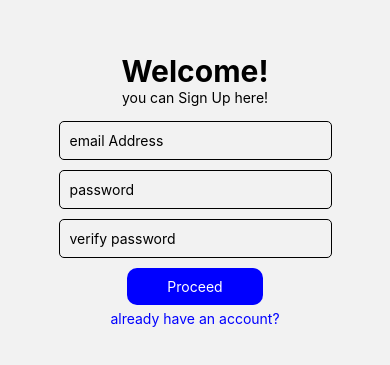
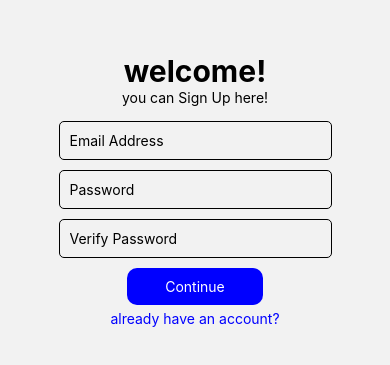
Before and after one commit to JamilShoujah/fullstack-react-native-project, a React Native app in the folder ReactNativeNavigationBasics/: screen /SignUp in a window 390 px wide. Shown: the part 227-592 px from the top of the page. Built offline with nearby package versions, Linux system fonts and the light colour scheme.

Commit message:
safety commit

```diff
--- a/ReactNativeNavigationBasics/src/Pages/signUpPage.tsx
+++ b/ReactNativeNavigationBasics/src/Pages/signUpPage.tsx
@@ -1,10 +1,14 @@
 /* eslint-disable react-native/no-inline-styles */
 import React from 'react';
+import {useTranslation} from 'react-i18next';
 import {View, Text} from 'react-native';
 import {IPageInterface} from '../ComponentInterfaces/PagesInterface';
 import {SignUpScreen} from '../screens/signUpScreen';
 
 export const SignUpPage: React.FC<IPageInterface> = ({navigation}) => {
+  const {t} = useTranslation();
+  const welcome_ = t('welcome');
+  const signupHere_ = t('signupHere');
   return (
     <View
       style={{
@@ -13,8 +17,8 @@ export const SignUpPage: React.FC<IPageInterface> = ({navigation}) => {
         justifyContent: 'center',
         top: 'auto',
       }}>
-      <Text style={{fontWeight: 'bold', fontSize: 30}}>Welcome!</Text>
-      <Text>you can Sign Up here!</Text>
+      <Text style={{fontWeight: 'bold', fontSize: 30}}>{welcome_}!</Text>
+      <Text>{signupHere_}</Text>
       <SignUpScreen navigation={navigation} />
     </View>
   );
--- a/ReactNativeNavigationBasics/src/locales/ar.json
+++ b/ReactNativeNavigationBasics/src/locales/ar.json
@@ -7,5 +7,11 @@
   "age":"عمر",
   "gender": "جنس",
   "religion": "دِين",
-  "peerView": "أصدقاء"
+  "peerView": "أصدقاء",
+  "emailAddress": "عنوان البريد الإلكتروني",
+  "password": "كلمة المرور",
+  "proceed": "مواصلة",
+  "noAccount": "ليس لديك حساب؟",
+  "signupHere": "يمكنك التسجيل هنا"
+
 }
--- a/ReactNativeNavigationBasics/src/locales/en.json
+++ b/ReactNativeNavigationBasics/src/locales/en.json
@@ -6,6 +6,14 @@
   "email": "Email",
   "age":"Age",
   "gender": "Gender",
-  "religion": "religion",
-  "peerView": "Friends"
+  "religion": "Religion",
+  "peerView": "Friends",
+  "emailAddress": "Email Address",
+  "password": "Password",
+  "proceed": "Continue",
+  "noAccount": "Don't have an account?",
+  "signupHere": "you can Sign Up here!",
+  "verifyPassword": "Verify Password",
+  "haveAccount": "already have an account?"
+
 }
--- a/ReactNativeNavigationBasics/src/locales/jp.json
+++ b/ReactNativeNavigationBasics/src/locales/jp.json
@@ -7,5 +7,12 @@
   "age":"年",
   "gender": "性別",
   "religion": "宗教",
-  "peerView": "友達"
+  "peerView": "友達",
+  "emailAddress": "電子メールアドレス",
+  "password": "パスワード",
+  "proceed": "続く",
+  "noAccount": "アカウントをお持ちでない場合は、",
+  "signupHere": "ここからサインアップできます!",
+  "verifyPassword": "パスワードを照合します",
+  "haveAccount": "すでにアカウントをお持ちですか"
 }
--- a/ReactNativeNavigationBasics/src/screens/logInScreen.tsx
+++ b/ReactNativeNavigationBasics/src/screens/logInScreen.tsx
@@ -7,24 +7,30 @@ import {TextInputField} from '../components/textInputComponent';
 import {IPageInterface} from '../ComponentInterfaces/PagesInterface';
 import {getLogInStore} from '../store/login-store';
 import {loginValidation} from '../utils/loginValidation';
+import {useTranslation} from 'react-i18next';
 
 export const LogInScreen: React.FC<IPageInterface> = observer(
   ({navigation}) => {
     const logInStore = getLogInStore();
     const email = logInStore.emailValue.get();
     const password = logInStore.passwordValue.get();
+    const {t} = useTranslation();
+    const email_ = t('emailAddress');
+    const password_ = t('password');
+    const proceed_ = t('proceed');
+    const noAccount_ = t('noAccount');
 
     return (
       <View style={{width: '70%', alignItems: 'center', margin: 10}}>
         <TextInputField
-          placeholder="email Address"
+          placeholder={email_}
           value={email}
           onValueChange={text => {
             logInStore.setEmailValue(text);
           }}
         />
         <PasswordInputField
-          placeholder="password"
+          placeholder={password_}
           value={password}
           onValueChange={text => {
             logInStore.setPasswordValue(text);
@@ -43,13 +49,13 @@ export const LogInScreen: React.FC<IPageInterface> = observer(
           onPress={() => {
             loginValidation(email, password, navigation);
           }}>
-          <Text style={{color: 'white'}}>Proceed</Text>
+          <Text style={{color: 'white'}}>{proceed_}</Text>
         </TouchableOpacity>
         <TouchableOpacity
           onPress={() => {
             navigation.navigate('SignUp');
           }}>
-          <Text style={{color: 'blue'}}>Don't have an account?</Text>
+          <Text style={{color: 'blue'}}>{noAccount_}</Text>
         </TouchableOpacity>
       </View>
     );
--- a/ReactNativeNavigationBasics/src/screens/signUpScreen.tsx
+++ b/ReactNativeNavigationBasics/src/screens/signUpScreen.tsx
@@ -7,6 +7,7 @@ import {TextInputField} from '../components/textInputComponent';
 import {IPageInterface} from '../ComponentInterfaces/PagesInterface';
 import {getSignUpStore} from '../store/sign-up-store';
 import {signUpValidation} from '../utils/SignUpValidation';
+import {useTranslation} from 'react-i18next';
 
 export const SignUpScreen: React.FC<IPageInterface> = observer(
   ({navigation}) => {
@@ -14,24 +15,31 @@ export const SignUpScreen: React.FC<IPageInterface> = observer(
     const email = signUpStore.emailValue.get();
     const password = signUpStore.passwordValue.get();
     const verify = signUpStore.verifyPasswordValue.get();
+    const {t} = useTranslation();
+    const email_ = t('emailAddress');
+    const password_ = t('password');
+    const verifyPassword_ = t('verifyPassword');
+    const proceed_ = t('proceed');
+    const haveAccount_ = t('haveAccount');
+
     return (
       <View style={{width: '70%', alignItems: 'center', margin: 10}}>
         <TextInputField
-          placeholder="email Address"
+          placeholder={email_}
           value={email}
           onValueChange={text => {
             signUpStore.setEmailValue(text);
           }}
         />
         <PasswordInputField
-          placeholder="password"
+          placeholder={password_}
           value={password}
           onValueChange={text => {
             signUpStore.setPasswordValue(text);
           }}
         />
         <PasswordInputField
-          placeholder="verify password"
+          placeholder={verifyPassword_}
           value={verify}
           onValueChange={text => {
             signUpStore.setVerifyPasswordValue(text);
@@ -50,13 +58,13 @@ export const SignUpScreen: React.FC<IPageInterface> = observer(
           onPress={() => {
             signUpValidation(navigation);
           }}>
-          <Text style={{color: 'white'}}>Proceed</Text>
+          <Text style={{color: 'white'}}>{proceed_}</Text>
         </TouchableOpacity>
         <TouchableOpacity
           onPress={() => {
             navigation.goBack();
           }}>
-          <Text style={{color: 'blue'}}>already have an account?</Text>
+          <Text style={{color: 'blue'}}>{haveAccount_}</Text>
         </TouchableOpacity>
       </View>
     );
```
